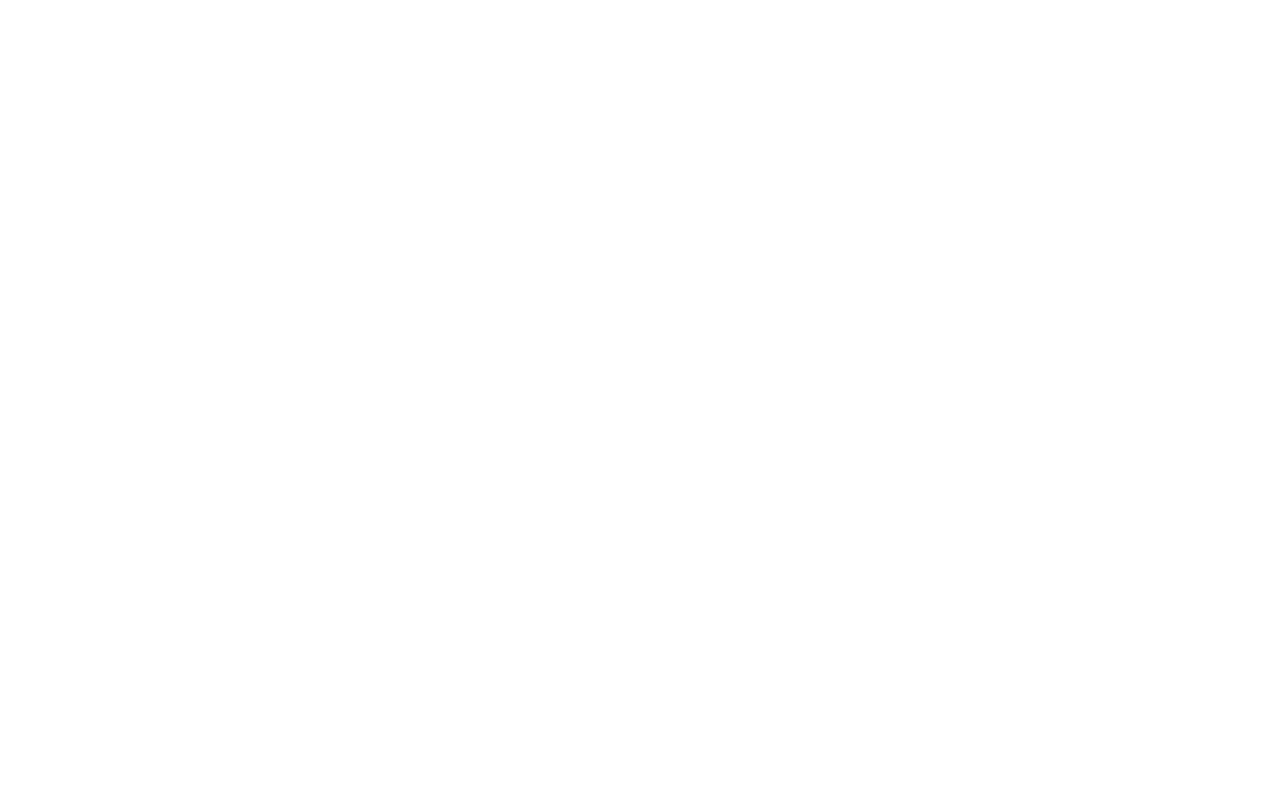
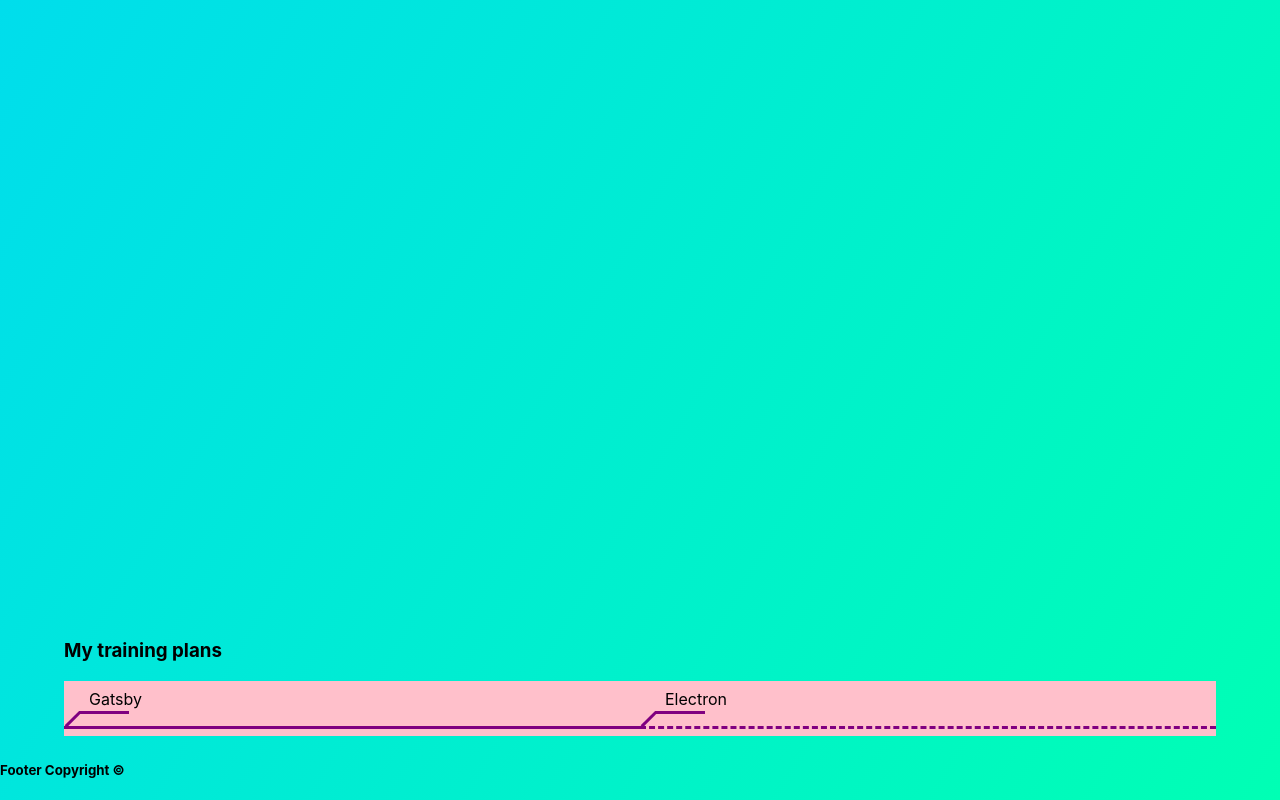
Before and after one commit to Flameski/portfolio-2021, a React (Create React App) app: page / in a window 1280 px wide. Shown: the part 1021-1821 px from the top of the page. Before the commit the page ends 800 px from the top, so only its background shows below. Built offline with nearby package versions, Linux system fonts and the light colour scheme.

Commit message:
first version of timeline

```diff
--- a/src/App.js
+++ b/src/App.js
@@ -4,6 +4,7 @@
 // components
 import Skills from './components/Skills';
 import AboutMe from './components/AboutMe';
+import FuturePlans from './components/FuturePlans';
 
 const App = () => {
   return (
@@ -11,6 +12,8 @@
       <h1>Hello from home!</h1>
       <Skills />
       <AboutMe />
+      <div style={{ height: '1000px' }}></div>
+      <FuturePlans />
     </Layout>
   );
 };
--- a/src/components/AboutMe.js
+++ b/src/components/AboutMe.js
@@ -22,12 +22,12 @@
         }
       }
     });
-    observer.observe(document.querySelector('.tidbits'));
+    observer.observe(document.querySelector('.tidbits-header'));
   });
 
   return (
     <div>
-      <h3>Here's some things about me:</h3>
+      <h3 className="tidbits-header">Here's some things about me:</h3>
       <div className="tidbits">
         {personal.map(item => {
           return (
--- /dev/null
+++ b/src/components/FuturePlans.js
@@ -0,0 +1,13 @@
+import React from 'react';
+import Timeline from './Timeline';
+
+const FuturePlans = () => {
+  return (
+    <div>
+      <h3>My training plans</h3>
+      <Timeline />
+    </div>
+  );
+};
+
+export default FuturePlans;
--- a/src/components/Tidbit.js
+++ b/src/components/Tidbit.js
@@ -6,6 +6,7 @@
       className="tidbit"
       style={{ backgroundImage: bgstyle }}
       onMouseOver={() => showTidbitDescription(id)}
+      onMouseDown={() => showTidbitDescription(id)}
     >
       <img src={img.default} alt={title} />
       <p>{title}</p>
--- /dev/null
+++ b/src/components/Timeline.js
@@ -0,0 +1,17 @@
+import React from 'react';
+import TimelineElement from './TimelineElement';
+import { learning } from '../data/learning';
+
+const Timeline = () => {
+  return (
+    <>
+      {learning.map(item => {
+        return (
+          <TimelineElement key={item.id} item={item} len={learning.length} />
+        );
+      })}
+    </>
+  );
+};
+
+export default Timeline;
--- /dev/null
+++ b/src/components/TimelineElement.js
@@ -0,0 +1,21 @@
+import React from 'react';
+
+const TimelineElement = ({ item, len }) => {
+  return (
+    <>
+      <div
+        className="timeline-element"
+        style={{
+          width: `${100 / len}%`,
+        }}
+      >
+        <div className="subject">{item.subject}</div>
+        <div className="angle"></div>
+        <div className="under"></div>
+        <div className={item.class}></div>
+      </div>
+    </>
+  );
+};
+
+export default TimelineElement;
--- /dev/null
+++ b/src/data/learning.js
@@ -0,0 +1,4 @@
+export const learning = [
+  { id: 0, class: 'solid', subject: 'Gatsby' },
+  { id: 1, class: 'dashed', subject: 'Electron' },
+];
--- a/src/styles/layout.scss
+++ b/src/styles/layout.scss
@@ -63,3 +63,39 @@
   width: 100%;
   background-color: burlywood;
 }
+
+.timeline-element {
+  display: inline-block;
+  background-color: pink;
+  height: 30px;
+  position: relative;
+  padding-top: 25px;
+  .solid {
+    border-top: 3px solid purple;
+  }
+
+  .dashed {
+    border-top: 3px dashed purple;
+  }
+  .angle {
+    border-left: 3px solid purple;
+    height: 20px;
+    width: 50px;
+    transform: rotate(45deg);
+    position: relative;
+    bottom: -21px;
+  }
+  .under {
+    border-top: 3px solid purple;
+    width: 50px;
+    height: 20px;
+    position: absolute;
+    top: 30px;
+    left: 15px;
+  }
+  .subject {
+    position: absolute;
+    top: 8px;
+    left: 25px;
+  }
+}
```
